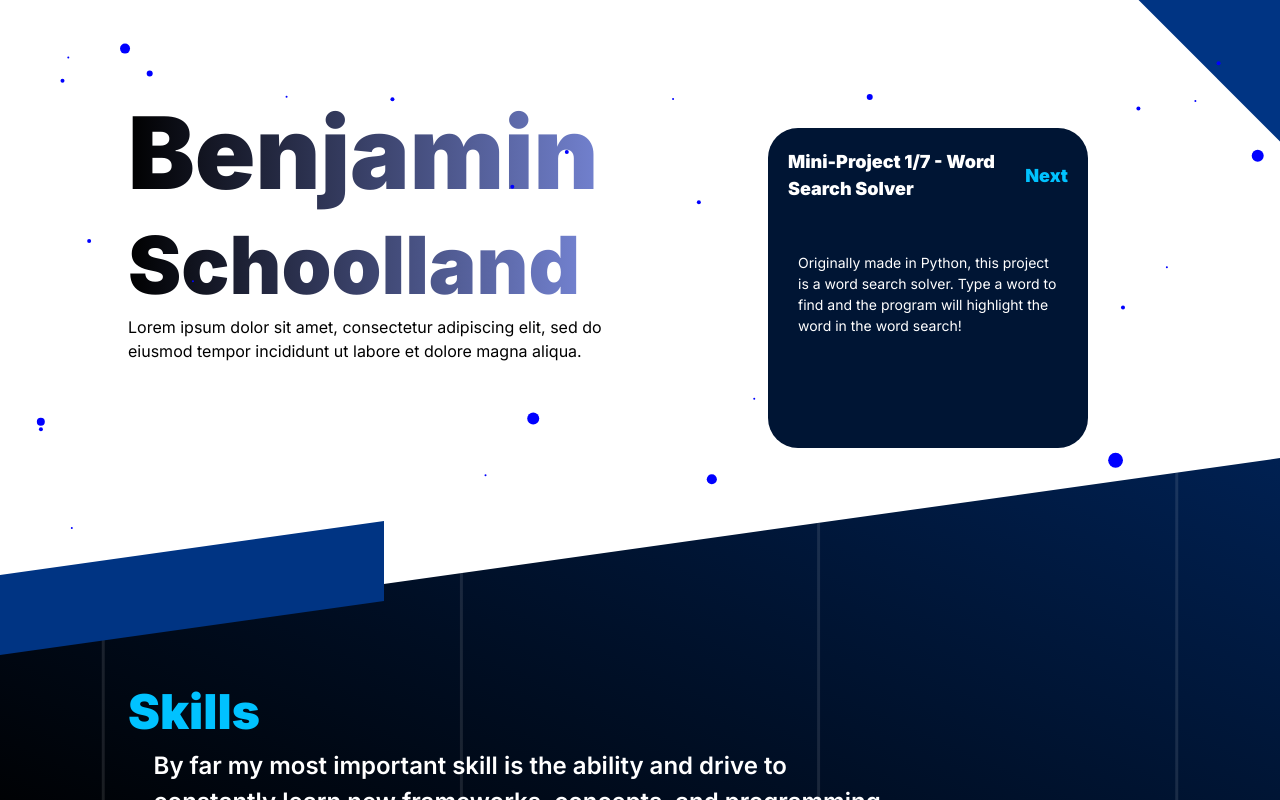
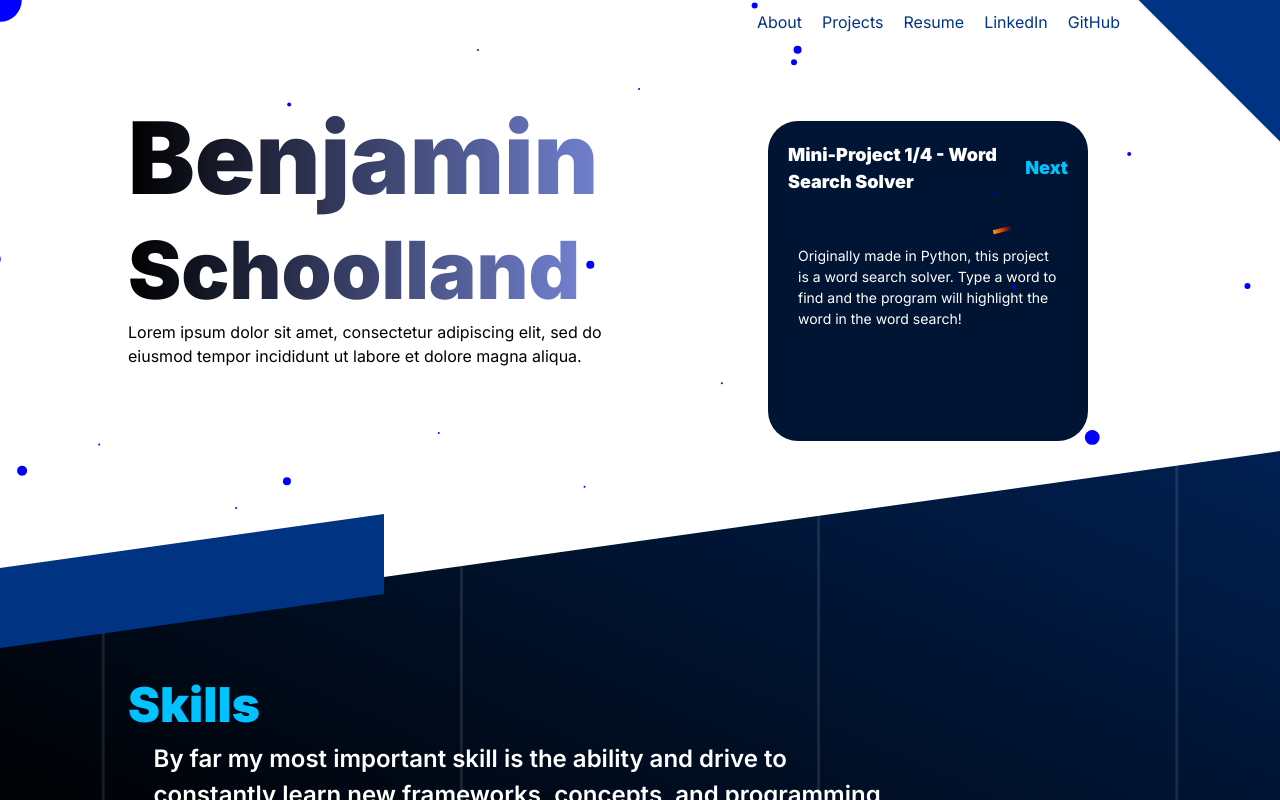
Before and after one commit to BSchoolland/portfolio, a Next.js app: page / in a window 1280 px wide. Shown: the top 800 px of the page. Built offline with nearby package versions, Linux system fonts and the light colour scheme.

Commit message:
feat: add navbar

```diff
--- a/src/app/globals.css
+++ b/src/app/globals.css
@@ -1,6 +1,44 @@
 @tailwind base;
 @tailwind components;
 @tailwind utilities;
+.navbar {
+  display: flex;
+  justify-content: right;
+  padding: 10px;
+  padding-right: 150px;
+}
+
+.navlink {
+  position: relative;
+  padding-left: 10px;
+  padding-right: 10px;
+  color: #003483;
+}
+
+.navlink::before {
+  content: "";
+  position: absolute;
+  top: 50%;
+  left: 50%;
+  width: 70px;
+  height: 70px;
+  background-color: blue;
+  border-radius: 50%;
+  transform: translate(-50%, -50%);
+  z-index: -1;
+  opacity: 0;
+  transition: opacity 0.3s ease;
+}
+
+.navlink:hover::before {
+  opacity: 1;
+}
+
+.navlink:hover {
+  color: white;
+  font-weight: bold;
+}
+
 .hero-section {
   display: flex;
   flex-direction: row;
@@ -11,7 +49,7 @@
   display: flex;
   flex-direction: column;
   align-items: flex-start;
-  padding-top: 7%;
+  padding-top: 4%;
   padding-left: 10%;
   width: 50%;
 }
@@ -62,14 +100,14 @@
 }
 
 .mini-projects-container {
-  margin-top: 10%;
+  margin-top: 6%;
   margin-left: 10%;
   width: 25%;
   padding-bottom: 25%;
 }
 
 .mini-projects-expanded {
-  margin-top: 2%;
+  margin-top: 0;
   margin-left: 0%;
   width: 45%;
   padding-bottom: 40%;
@@ -720,45 +758,45 @@
 }
 
 .square {
-  background-color: rgb(68, 68, 68);
+  background-color: rgb(255, 255, 255);
   position: relative;
-  width: 25px;
-  height: 25px;
-  border: 1px solid #ccc;
+  width: 30px;
+  height: 30px;
+  border: 1px solid #000000;
   cursor: crosshair;
 }
 
 .character {
-  background-color: rgb(0, 0, 85);
+  background-color: rgb(0, 0, 190);
   position: relative;
-  width: 25px;
-  height: 25px;
-  border: 1px solid #ccc;
+  width: 30px;
+  height: 30px;
+  border: 1px solid #000000;
 }
 
 .goal {
-  background-color: rgb(0, 85, 0);
+  background-color: rgb(255, 251, 0);
   position: relative;
-  width: 25px;
-  height: 25px;
-  border: 1px solid #ccc;
+  width: 30px;
+  height: 30px;
+  border: 1px solid #000000;
 }
 
 .path {
-  background-color: rgb(85, 0, 0);
+  background-color: rgb(0, 199, 17);
   position: relative;
-  width: 25px;
-  height: 25px;
-  border: 1px solid #ccc;
+  width: 30px;
+  height: 30px;
+  border: 1px solid #000000;
   cursor: crosshair;
 }
 
 .wall {
   background-color: rgb(75, 49, 11);
   position: relative;
-  width: 25px;
-  height: 25px;
-  border: 1px solid #ccc;
+  width: 30px;
+  height: 30px;
+  border: 1px solid #000000;
   cursor: crosshair;
 }
 
--- a/src/app/globals.scss
+++ b/src/app/globals.scss
@@ -9,6 +9,7 @@ $tertiary: #003483;
 $text: #000000;
 $action: #00C2FF;
 
+@import "./navbar.scss";
 @import "./hero.scss";
 @import "./skills.scss";
 @import "./projects.scss";
--- a/src/app/hero.scss
+++ b/src/app/hero.scss
@@ -8,7 +8,7 @@
     display: flex;
     flex-direction: column;
     align-items: flex-start;
-    padding-top: 7%;
+    padding-top: 4%;
     padding-left: 10%;
     width: 50%;
 }
@@ -62,14 +62,14 @@
 }
 
 .mini-projects-container {
-    margin-top: 10%;
+    margin-top: 6%;
     margin-left: 10%;
     width: 25%;
     padding-bottom: 25%;
 }
 
 .mini-projects-expanded {
-    margin-top: 2%;
+    margin-top: 0;
     margin-left: 0%;
     width: 45%;
     padding-bottom: 40%;
--- /dev/null
+++ b/src/app/navbar.scss
@@ -0,0 +1,38 @@
+.navbar {
+    // put items on the right
+    display: flex;
+    justify-content: right;
+    padding: 10px;
+    padding-right: 150px;
+}
+
+.navlink {
+    position: relative;
+    padding-left: 10px;
+    padding-right: 10px;
+    color: $tertiary;
+}
+
+.navlink::before {
+    content: "";
+    position: absolute;
+    top: 50%;
+    left: 50%;
+    width: 70px;
+    height: 70px;
+    background-color: blue;
+    border-radius: 50%;
+    transform: translate(-50%, -50%);
+    z-index: -1;
+    opacity: 0;
+    transition: opacity 0.3s ease;
+}
+
+.navlink:hover::before {
+    opacity: 1;
+}
+
+.navlink:hover {
+    color: white;
+    font-weight: bold;
+}
--- a/src/app/page.tsx
+++ b/src/app/page.tsx
@@ -1,3 +1,4 @@
+import NavBar from "@/components/navbar";
 import HeroSection from "@/components/hero";
 import SkillsSection from "@/components/skills";
 import ProjectsSection from "@/components/projects";
@@ -6,6 +7,7 @@ import ContactSection from "@/components/contact";
 export default function Home() {
   return (
     <main className="">
+      <NavBar />
       <HeroSection />
       <SkillsSection />
       <ProjectsSection />
--- /dev/null
+++ b/src/components/events.js
@@ -0,0 +1,25 @@
+class EventEmitter {
+    constructor() {
+      this.events = {};
+    }
+
+    subscribe(eventName, callback) {
+      if (!this.events[eventName]) {
+        this.events[eventName] = [];
+      }
+      this.events[eventName].push(callback);
+      return () => this.events[eventName] = this.events[eventName].filter(eventFn => eventFn !== callback);
+    }
+
+    emit(eventName, data) {
+      const event = this.events[eventName];
+      if (event) {
+        event.forEach(fn => {
+          fn.call(null, data);
+        });
+      }
+    }
+  }
+
+  // Export an instance of EventEmitter
+  export const eventEmitter = new EventEmitter();
--- a/src/components/mini-projects.tsx
+++ b/src/components/mini-projects.tsx
@@ -10,34 +10,34 @@ const MiniProjects = () => {
   const [activeProject, setActiveProject] = useState(0);
   const projects = [
     {
-      projectTitle: "Mini-Project 1/7 - Word Search Solver",
+      projectTitle: "Mini-Project 1/4 - Word Search Solver",
       projectDescription: "Originally made in Python, this project is a word search solver.  Type a word to find and the program will highlight the word in the word search!",
       projectComponent: <WordsearchSolver />,
     },
     {
-      projectTitle: "Mini-Project 2/7 - 2D Platformer",
+      projectTitle: "Mini-Project 2/4 - 2D Platformer",
       projectDescription: "A simple 2D platformer game made using JavaScript.  Use the arrow keys to move and jump!",
       projectComponent: <Simple2DPlatformer />,
     },
+    // {
+    //   projectTitle: "Mini-Project 3/7 - Connect 4 bot",
+    //   projectDescription: "This project allows you to play connect 4 against a bot. The bot uses a minimax algorithm to determine the best move.",
+    // },
+    // {
+    //   projectTitle: "Mini-Project 4/7 - War Game Odds Calculator",
+    //   projectDescription: "This project takes a given set of pieces in Axis and Allies and calculates the odds of winning a battle. It has understandably made my friends very upset.",
+    // },
     {
-      projectTitle: "Mini-Project 3/7 - Connect 4 bot",
-      projectDescription: "This project allows you to play connect 4 against a bot. The bot uses a minimax algorithm to determine the best move.",
-    },
-    {
-      projectTitle: "Mini-Project 4/7 - War Game Odds Calculator",
-      projectDescription: "This project takes a given set of pieces in Axis and Allies and calculates the odds of winning a battle. It has understandably made my friends very upset.",
-    },
-    {
-      projectTitle: "Mini-Project 5/7 - Sudoku Solver",
+      projectTitle: "Mini-Project 3/4 - Sudoku Solver",
       projectDescription: "Originally made in Python, this project is a sudoku solver.  Choose from several example puzzles or input your own!",
       projectComponent: <SudokuSolver />,
     },
+    // {
+    //   projectTitle: "Mini-Project 4/4 - Spaceship Game",
+    //   projectDescription: "One of my earlier projects, this is a simple spaceship game originally made using Python.  Use the arrow keys to move, and space to shoot!",
+    // },
     {
-      projectTitle: "Mini-Project 6/7 - Spaceship Game",
-      projectDescription: "One of my earlier projects, this is a simple spaceship game originally made using Python.  Use the arrow keys to move, and space to shoot!",
-    },
-    {
-      projectTitle: "Mini-Project 7/7 - BFS Maze Solver",
+      projectTitle: "Mini-Project 4/4 - BFS Maze Solver",
       projectDescription: "This project allows you to place walls, and then uses a breadth-first search algorithm to find the shortest path from the start to the end.",
       projectComponent: <MazeSolver />,
     },
--- /dev/null
+++ b/src/components/navbar.tsx
@@ -0,0 +1,42 @@
+'use client';
+import React from "react";
+import { eventEmitter } from "./events";
+const NavBar = () => {
+  return (
+    <div className="navbar">
+      <a
+        className="navlink"
+        href="#about"
+        onMouseOver={() => eventEmitter.emit("onHoverEvent")}
+        onMouseLeave={() => eventEmitter.emit("onHoverOutEvent")}
+      >
+        About
+      </a>
+      <a className="navlink" href="#projects"
+      onMouseOver={() => eventEmitter.emit("onHoverEvent")}
+      onMouseLeave={() => eventEmitter.emit("onHoverOutEvent")}>
+        Projects
+      </a>
+      <a className="navlink" href="#resume"
+      onMouseOver={() => eventEmitter.emit("onHoverEvent")}
+      onMouseLeave={() => eventEmitter.emit("onHoverOutEvent")}>
+        Resume
+      </a>
+      <a
+        className="navlink"
+        href="https://www.linkedin.com/in/benjamin-schoolland-907455254/"
+        onMouseOver={() => eventEmitter.emit("onHoverEvent")}
+        onMouseLeave={() => eventEmitter.emit("onHoverOutEvent")}
+      >
+        LinkedIn
+      </a>
+      <a className="navlink" href="https://github.com/BSchoolland"
+      onMouseOver={() => eventEmitter.emit("onHoverEvent")}
+      onMouseLeave={() => eventEmitter.emit("onHoverOutEvent")}>
+        GitHub
+      </a>
+    </div>
+  );
+};
+
+export default NavBar;
--- a/src/mini-projects/2d-platformer.js
+++ b/src/mini-projects/2d-platformer.js
@@ -317,7 +317,7 @@ function Simple2DPlatformer() {
         }
       });
       // make sure the page cannot be manually scrolled
-      document.body.style.overflow = "hidden";
+      // document.body.style.overflow = "hidden";
       // make sure the page cannot be zoomed
       document.body.style.touchAction = "none";
 
--- a/src/mini-projects/comet-component.js
+++ b/src/mini-projects/comet-component.js
@@ -1,11 +1,17 @@
 
 "use client";
 import React, { useEffect, useRef, useState } from "react";
+import { eventEmitter } from "@/components/events";
+import { ST } from "next/dist/shared/lib/utils";
 
 const MovingStars = (params) => {
+  const mouseX = useRef(0);
+  const mouseY = useRef(0);
+  const click = useRef(true);
+  const bigStar = useRef(null);
+
   const canvasRef = useRef(null);
   const canvasRef2 = useRef(null);
-  const prevHugeStarRef = useRef(params.hugeStar);
   const STAR_DENSITY = useRef(5 * 10e7);
   const GRAVITATIONAL_CONSTANT = 6.6743e-11;
   const STAR_COUNT = 50;
@@ -23,6 +29,9 @@ const MovingStars = (params) => {
   let lastStarTime = 0;
   let top = 0;
 
+  const [bigStarRadius, setBigStarRadius] = useState(15);
+
+
   useEffect(() => {
     const canvas = canvasRef.current;
     const canvas2 = canvasRef2.current;
@@ -34,19 +43,6 @@ const MovingStars = (params) => {
     canvas2.height = parent.offsetHeight;
   }, []);
 
-  const handleScroll = () => {
-    const canvas = canvasRef.current;
-    const canvas2 = canvasRef2.current;
-    if (canvas) {
-      // Calculate the distance scrolled vertically
-      const scrollY = window.scrollY || window.pageYOffset;
-      // Set the position of the canvas relative to the viewport
-      canvas.style.top = `${scrollY}px`;
-      canvas2.style.top = `${scrollY}px`;
-
-      top = scrollY;
-    }
-  };
 
   useEffect(() => {
     const canvas = canvasRef.current;
@@ -62,6 +58,70 @@ const MovingStars = (params) => {
 
     // Array to hold the stars' positions and velocities
     let stars = [];
+
+    // initalize a really big star
+    stars.push({
+      x: canvas.width / 2,
+      y: canvas.height / 2,
+      radius: 15,
+      vx: 0,
+      vy: 0,
+      tailLength: 0,
+      isFront: false,
+      isBigStar: true,
+    });
+
+    const handleScroll = () => {
+      const canvas = canvasRef.current;
+      const canvas2 = canvasRef2.current;
+      if (canvas) {
+        // Calculate the distance scrolled vertically
+        const scrollY = window.scrollY || window.pageYOffset;
+        // Set the position of the canvas relative to the viewport
+        canvas.style.top = `${scrollY}px`;
+        canvas2.style.top = `${scrollY}px`;
+
+        top = scrollY;
+        if (scrollY > 0) {
+          // if the user scrolls, get rid of the big star
+          let oldStar = bigStar.current;
+          bigStar.current.isBigStar = false;
+
+          const interval = setInterval(() => {
+            if (oldStar.radius > 10) {
+              oldStar.radius -= 0.1;
+            } else {
+              clearInterval(interval);
+            }
+          }, 100);
+        }
+        // if the user scrolls back to the top, make a new big star
+        if (scrollY === 0){
+          // initalize a really big star
+          let star = ({
+            x: canvas.width / 2,
+            y: canvas.height / 2,
+            radius: 15,
+            vx: 0,
+            vy: 0,
+            tailLength: 0,
+            isFront: false,
+            isBigStar: true,
+          });
+          bigStar.current = star
+          stars.push(star)
+        }
+      }
+      // when the user scrolls, get rid of the big star
+
+    };
+
+    bigStar.current = stars[0];
+
+    // keep track of the mouse position, and make it a big star
+    // const handleMouseMove = (e) => {
+    //   const x = e.clientX;
+    //   const y = e.clientY;
 
     // Function to generate a random number within a range
     const random = (min, max) => Math.random() * (max - min) + min;
@@ -98,9 +158,6 @@ const MovingStars = (params) => {
       // Determine the position of the merged star based on the larger star
       const largerStar = star1.radius >= star2.radius ? star1 : star2;
       const smallerStar = star1 === largerStar ? star2 : star1;
-      if (prevHugeStarRef.current) {
-        mergedRadius = largerStar.radius;
-      }
       // Set the properties of the merged star (star1)
       star1.radius = mergedRadius;
       star1.vx = totalMomentumX / mergedRadius ** 3;
@@ -108,7 +165,12 @@ const MovingStars = (params) => {
       star1.x = largerStar.x;
       star1.y = largerStar.y;
       if (star1.radius >= MAX_STAR_RADIUS) { // don't let stars get too big
-        star1.radius = MAX_STAR_RADIUS;
+        if (star1.isBigStar) { // then it's okay
+
+        }
+        else {
+          star1.radius = MAX_STAR_RADIUS;
+        }
       }
       if (star1.radius >= MAX_STAR_RADIUS/2) { // don't let big stars go in front of text
         star1.isFront = false;
@@ -121,6 +183,10 @@ const MovingStars = (params) => {
 
     // Function to add a new star
     const addNewStar = () => {
+      // check how many stars are on the screen
+      if (stars.length > STAR_COUNT) {
+        return;
+      }
       const side = Math.floor(Math.random() * 4); // Randomly select a side (0-3) for star entry
       let x, y, vx, vy;
 
@@ -162,18 +228,6 @@ const MovingStars = (params) => {
         tailLength,
         isFront: random(0, 1) > 0.5,
       });
-
-      if (prevHugeStarRef.current) {
-        stars.push({
-          x: canvas.width / 2,
-          y: canvas.height / 2,
-          radius: 50,
-          vx: random(MIN_STAR_VELOCITY, MAX_STAR_VELOCITY),
-          vy: random(MIN_STAR_VELOCITY, MAX_STAR_VELOCITY),
-          tailLength: 0,
-          isFront: true,
-        });
-      }
     };
 
     // Function to initialize stars
@@ -216,8 +270,13 @@ const MovingStars = (params) => {
     // Function to update stars' positions and velocities
     const updateStars = () => {
       stars.forEach((star) => {
-        if (star.radius >= 50) {
-          star.radius += star.radius / 50;
+        if (star.isBigStar) {
+          // move to the mouse position
+          console.log(mouseX, mouseY);
+          star.x = mouseX.current;
+          star.y = mouseY.current;
+          // set the size
+
         } else {
           star.x += star.vx;
           star.y += star.vy;
@@ -348,6 +407,8 @@ const MovingStars = (params) => {
       requestAnimationFrame(animate);
     };
 
+
+
     createStars();
     animate();
 
@@ -361,15 +422,56 @@ const MovingStars = (params) => {
       // window.location.reload();
     };
 
+
+
     window.addEventListener("resize", handleResize);
     window.addEventListener("scroll", handleScroll);
+    window.addEventListener('mousemove', function(e) {
+
+      mouseX.current = e.clientX;
+      mouseY.current = e.clientY;
+    });
+    // subscribe to the event emitter
+
+    const unsubscribe = eventEmitter.subscribe('onHoverEvent', (data) => {
+      // find the big star and make it invisible
+      let oldStar = bigStar.current;
+      bigStar.current.isBigStar = false;
+      oldStar.radius = 1;
+    });
+
+    const unsubscribe2 = eventEmitter.subscribe('onHoverOutEvent', (data) => {
+      // make the big star visible
+      let star = ({
+        x: canvas.width / 2,
+        y: canvas.height / 2,
+        radius: 15,
+        vx: 0,
+        vy: 0,
+        tailLength: 0,
+        isFront: false,
+        isBigStar: true,
+      });
+
+      bigStar.current = star
+      stars.push(star);
+    });
+
+
+
 
     // Cleanup function
     return () => {
       window.removeEventListener("resize", handleResize);
       window.removeEventListener("scroll", handleScroll);
+      // unsubscribe from the eventEmitter
+      unsubscribe();
+      unsubscribe2();
+      // remove all the stars
+      stars = [];
+
     };
-  }, [MIN_STAR_VELOCITY, lastStarTime]);
+  }, [MIN_STAR_VELOCITY, lastStarTime, bigStarRadius]);
 
   return (
     <div>
--- a/src/mini-projects/maze-solver.js
+++ b/src/mini-projects/maze-solver.js
@@ -35,6 +35,9 @@ const MazeSolver = () => {
           class: square.class === 'wall' ? 'square' : 'wall'
         };
       }
+
+      // findPath(squares);
+
       return square;
     }));
   };
@@ -113,7 +116,7 @@ const MazeSolver = () => {
 
   return (
     <div className='mini-project-box'>
-      <p className='maze-hint'>Click on the squares to create walls, then click start to find the path!</p>
+      <p className='maze-hint'>Click on the squares to create walls, then click start to find the best path!</p>
       <div id="grid" style={{ display: 'grid', gridTemplateColumns: `repeat(${gridWidth}, 0fr)` }}>
         {squares.map(square => (
           <div
```
Also changed, not shown: src/app/maze.scss (+21 -19 lines), 1 other file (tests, documents, lock files or other folders).
